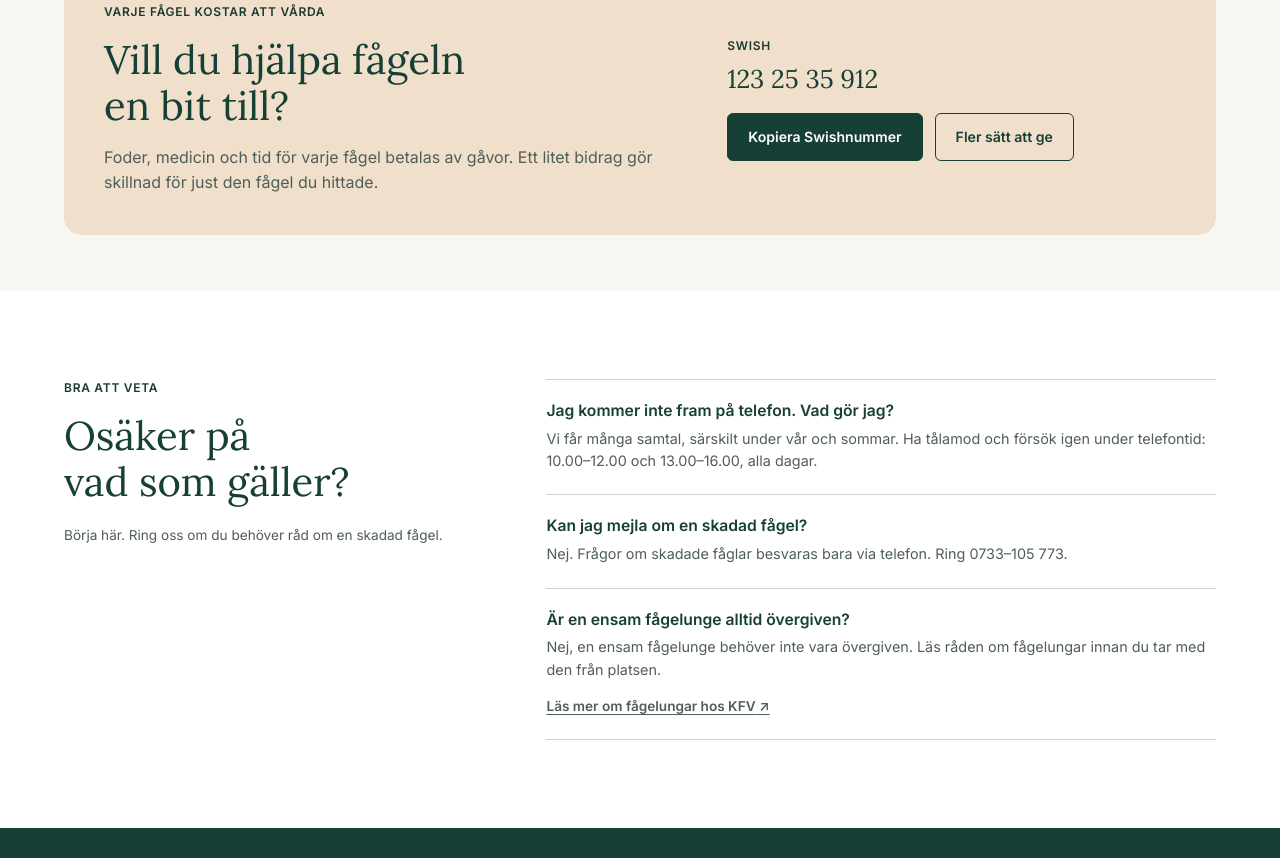
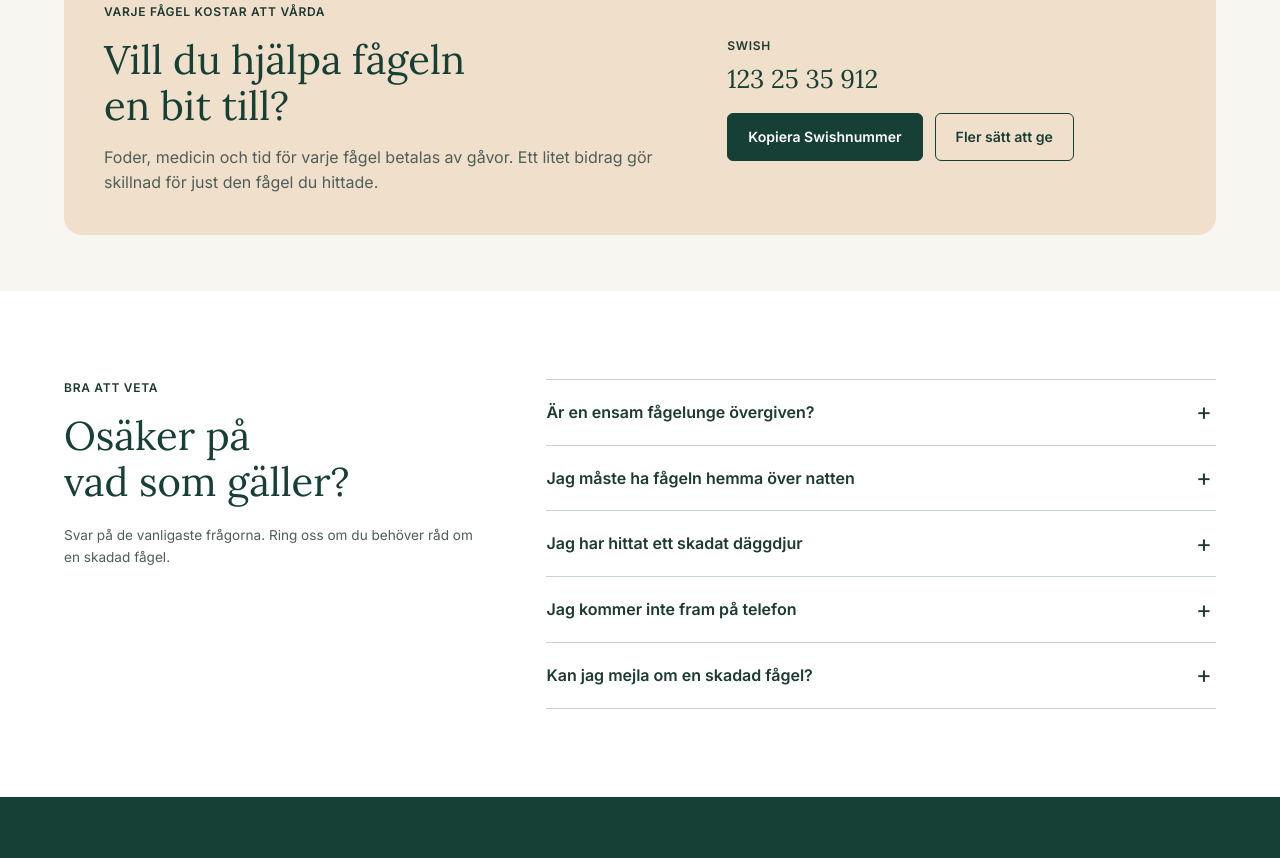
Before and after one commit to Isamod/fagelcentralen, a plain HTML site: page hjalp-en-fagel.html in a window 1280 px wide. Shown: the part 1884-2742 px from the top of the page. Drawn offline with Linux system fonts and the light colour scheme.

Commit message:
Hjälp en fågel: kortare råd i dragspel, KFV-länkar, Djurambulansen och däggdjur
Co-Authored-By: Claude Opus 5.5 <noreply@anthropic.com>
Claude-Session: https://claude.ai/code/session_01U5SeNDBD4Trq7bMBd8KWkv

```diff
--- a/assets/css/styles.css
+++ b/assets/css/styles.css
@@ -820,7 +820,7 @@ input::placeholder, textarea::placeholder { color: #6b7873; }
 /* ---------- Långa ord (svenska sammansättningar) på smala skärmar ---------- */
 
 body { overflow-wrap: break-word; }
-p, li, dd, label, small { hyphens: auto; }
+@media (max-width: 420px) { p, li, dd, label, small { hyphens: auto; } }
 .hero-grid > *, .grid-2 > *, .grid-3 > *, .feature > *, .faq > *, .split-head > *,
 .steps-grid > *, .footer-grid > *, .editor-grid > *, .amount-option label > * { min-width: 0; }
 
@@ -830,3 +830,36 @@ p, li, dd, label, small { hyphens: auto; }
 .logo-mark { width: 48px; height: 48px; flex: none; }
 .logo-text { display: block; }
 @media (max-width: 560px) { .logo-mark { width: 40px; height: 40px; } .logo-name { font-size: 1.4rem; } }
+
+/* ---------- Dragspel (details/summary) ---------- */
+
+.accordion { border-top: 1px solid var(--border); }
+.accordion details { border-bottom: 1px solid var(--border); }
+.accordion summary {
+  list-style: none;
+  cursor: pointer;
+  padding: 20px 40px 20px 0;
+  position: relative;
+  font-weight: 600;
+  font-size: 1rem;
+}
+.accordion summary::-webkit-details-marker { display: none; }
+.accordion summary::after {
+  content: "+";
+  content: "+" / "";
+  position: absolute;
+  right: 4px;
+  top: 50%;
+  transform: translateY(-50%);
+  font-size: 1.5rem;
+  font-weight: 400;
+  line-height: 1;
+}
+.accordion details[open] summary::after { content: "−"; content: "−" / ""; }
+.accordion summary:hover { text-decoration: underline; text-underline-offset: 4px; }
+.accordion-body { padding: 0 0 22px; }
+.accordion-body p, .accordion-body li { font-size: .95rem; color: var(--muted); }
+.accordion-body ul { margin: 0 0 1em; padding-left: 1.2em; }
+.accordion-body li { margin-bottom: 6px; }
+.accordion-body p:last-child { margin-bottom: 0; }
+.accordion-body a { color: var(--text); font-weight: 600; text-underline-offset: 3px; }
--- a/hjalp-en-fagel.html
+++ b/hjalp-en-fagel.html
@@ -114,17 +114,17 @@
           <article class="card help-card">
             <p class="num">02</p>
             <h3>Ensam fågelunge</h3>
-            <p>En ensam fågelunge behöver inte vara övergiven. Läs råden innan du tar med den.</p>
-            <a class="arrow-link" href="#bra-att-veta">Läs om fågelungar</a>
+            <p>En ensam fågelunge är nästan aldrig övergiven. Läs råden innan du tar med den.</p>
+            <a class="arrow-link" href="https://www.kfv-riks.se/Djurungar" rel="noopener">Läs om fågelungar</a>
           </article>
           <article class="card help-card">
             <p class="num">03</p>
             <h3>Utanför vårt område</h3>
             <p>Hittat en skadad fågel i en annan del av Sverige? Hitta en rehabiliterare närmare dig.</p>
-            <a class="arrow-link" href="#" data-todo="KFV-länk">Hitta hjälp via KFV</a>
+            <a class="arrow-link" href="http://www.kfv-riks.se/Kontakt" rel="noopener">Hitta en viltrehabiliterare</a>
           </article>
         </div>
-        <p class="small muted" style="margin-top:28px">Hittat ett däggdjur? Vi har inte tillstånd att ta emot däggdjur. Kontakta en viltrehabiliterare som kan hjälpa den aktuella djurarten.</p>
+        <p class="small muted" style="margin-top:28px"><strong>Hittat ett skadat däggdjur?</strong> Vi kan inte ta emot däggdjur. Ring polisen på <a href="tel:11414">114 14</a> så kontaktar de en viltvårdare.</p>
       </div>
     </section>
 
@@ -144,7 +144,7 @@
             </li>
             <li>
               <h3>Planera transporten med oss</h3>
-              <p>Vi har inte möjlighet att hämta skadade fåglar. Prata med oss om hur fågeln kan komma till rätt hjälp.</p>
+              <p>Vi kan tyvärr inte hämta fåglar. Kan du köra fågeln till oss är vi mycket tacksamma. Annars kan Svenska Djurambulansen hämta i mån av tid: <a href="tel:0771999112">0771-999 112</a>.</p>
             </li>
           </ol>
           <div class="form-card address-card">
@@ -184,22 +184,50 @@
         <div>
           <p class="eyebrow">Bra att veta</p>
           <h2>Osäker på<br>vad som gäller?</h2>
-          <p class="small muted">Börja här. Ring oss om du behöver råd om en skadad fågel.</p>
+          <p class="small muted">Svar på de vanligaste frågorna. Ring oss om du behöver råd om en skadad fågel.</p>
         </div>
-        <div class="faq-list">
-          <div class="faq-item">
-            <h3>Jag kommer inte fram på telefon. Vad gör jag?</h3>
-            <p>Vi får många samtal, särskilt under vår och sommar. Ha tålamod och försök igen under telefontid: 10.00–12.00 och 13.00–16.00, alla dagar.</p>
-          </div>
-          <div class="faq-item">
-            <h3>Kan jag mejla om en skadad fågel?</h3>
-            <p>Nej. Frågor om skadade fåglar besvaras bara via telefon. Ring 0733–105 773.</p>
-          </div>
-          <div class="faq-item">
-            <h3>Är en ensam fågelunge alltid övergiven?</h3>
-            <p>Nej, en ensam fågelunge behöver inte vara övergiven. Läs råden om fågelungar innan du tar med den från platsen.</p>
-            <p style="margin-top:14px"><a class="ext-link small" style="font-weight:600; text-underline-offset:3px" href="#" data-todo="KFV-länk">Läs mer om fågelungar hos KFV</a></p>
-          </div>
+        <div class="accordion">
+          <details id="fagelungar">
+            <summary>Är en ensam fågelunge övergiven?</summary>
+            <div class="accordion-body">
+              <p>Nästan aldrig. Föräldrarna håller sig undan så länge människor är i närheten.</p>
+              <ul>
+                <li>Gå undan och titta på avstånd, gärna med kikare, i flera timmar.</li>
+                <li>Ungen är bara övergiven om en förälder har hittats död eller inte kommit tillbaka på flera timmar.</li>
+                <li>Har du rört ungen? Lägg tillbaka den där du hittade den. Att föräldrarna stöter bort ungen på grund av lukten är en myt.</li>
+              </ul>
+              <p><a class="ext-link" href="https://www.kfv-riks.se/Djurungar" rel="noopener">Läs mer om djurungar hos KFV</a></p>
+            </div>
+          </details>
+          <details>
+            <summary>Jag måste ha fågeln hemma över natten</summary>
+            <div class="accordion-body">
+              <ul>
+                <li>Håll den borta från egna fåglar och höns. Vissa sjukdomar hos vilda fåglar smittar.</li>
+                <li>Tvätta händerna noga efteråt. Byt gärna kläder och skor innan du hanterar dina egna fåglar.</li>
+              </ul>
+              <p>Mer information finns hos Statens veterinärmedicinska anstalt (SVA) och Jordbruksverket.</p>
+            </div>
+          </details>
+          <details>
+            <summary>Jag har hittat ett skadat däggdjur</summary>
+            <div class="accordion-body">
+              <p>Vi har inte tillstånd från Länsstyrelsen att ta emot däggdjur. Har du hittat till exempel ett påkört rådjur eller en grävling – ring polisen på <a href="tel:11414">114 14</a> så kontaktar de en viltvårdare.</p>
+              <p>Märk ut platsen noga om du inte kan stanna kvar.</p>
+            </div>
+          </details>
+          <details>
+            <summary>Jag kommer inte fram på telefon</summary>
+            <div class="accordion-body">
+              <p>Under vår, sommar och höst får vi väldigt många samtal. Ha tålamod och försök igen under telefontid: 10.00–12.00 och 13.00–16.00, alla dagar.</p>
+            </div>
+          </details>
+          <details>
+            <summary>Kan jag mejla om en skadad fågel?</summary>
+            <div class="accordion-body">
+              <p>Nej. Frågor om skadade fåglar besvaras bara via telefon: <a href="tel:0733105773">0733–105 773</a>.</p>
+            </div>
+          </details>
         </div>
       </div>
     </section>
```
Also changed, not shown: 1 other file.
